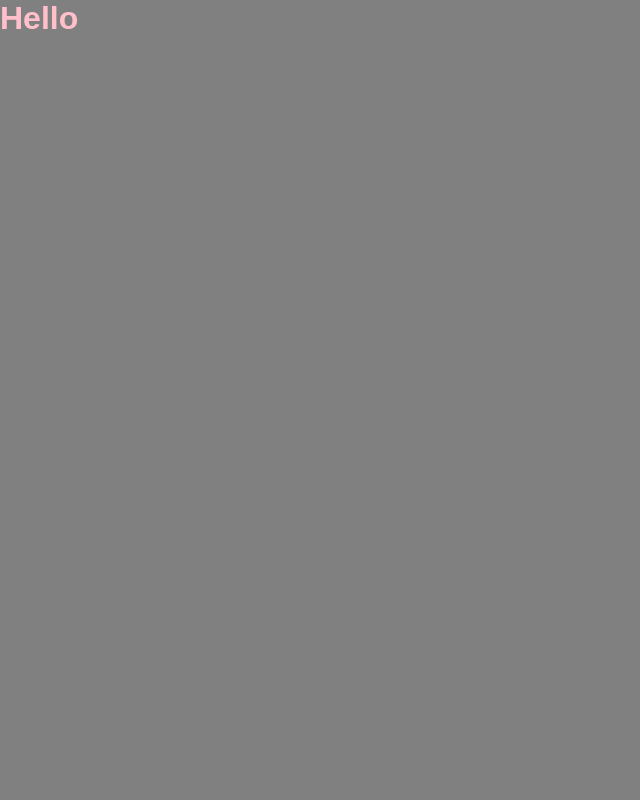
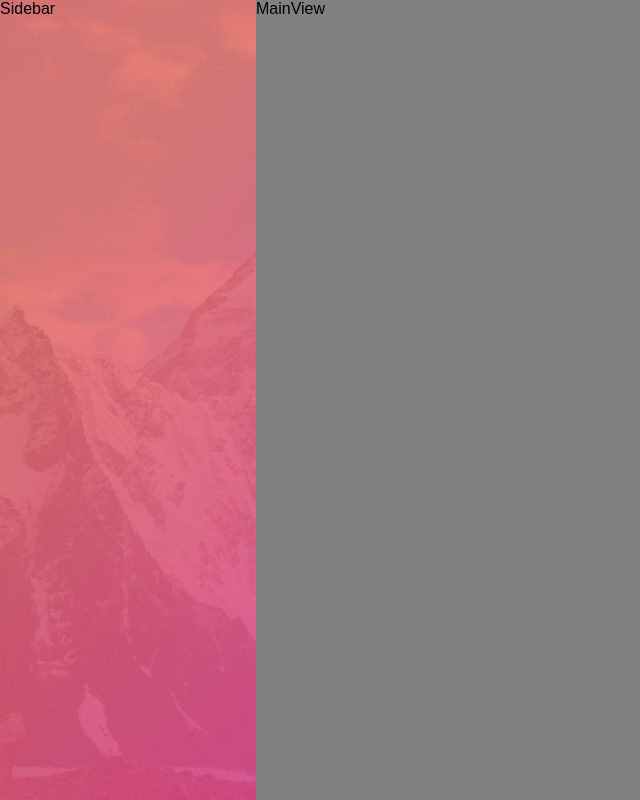
Before and after one commit to login101i/Sidebar, a React (Create React App) app: page / in a window 1280 px wide. Shown: the whole page, without its empty margins (0-640 px from the left). Built offline with nearby package versions, Linux system fonts and the light colour scheme.

Commit message:
adding background to sidebar

```diff
--- a/src/App.js
+++ b/src/App.js
@@ -1,11 +1,19 @@
 import React from 'react'
 import * as s from './App.styles'
+import Sidebar from './components/Sidebar/Sidebar';
+import MainView from './components/MainView/MainView'
+
+const backgroundImage = 'images/mountains.jpg';
+
+
+
 
 function App() {
   return (
 
     <s.App>
-      <s.Header>Hello</s.Header>
+      <Sidebar backgroundImage={backgroundImage}/>
+      <MainView />
     </s.App>
   );
 }
--- a/src/App.styles.js
+++ b/src/App.styles.js
@@ -4,6 +4,7 @@ import styled from '@emotion/styled'
 export const App = styled.div`
 background:grey;
 height:100vh;
+  display: flex;
 `
 
 export const Header = styled.h1`
--- /dev/null
+++ b/src/components/MainView/MainView.js
@@ -0,0 +1,8 @@
+import React from 'react';
+import * as s from './MainView.styles';
+
+const Sidebar = () => {
+    return <s.MainViewContainer>MainView</s.MainViewContainer>
+}
+
+export default Sidebar
--- /dev/null
+++ b/src/components/MainView/MainView.styles.js
@@ -0,0 +1,6 @@
+import styled from '@emotion/styled'
+
+export const MainViewContainer = styled.div`
+  width: 80%;
+  background: grey;
+`
--- a/src/components/Sidebar/Sidebar.js
+++ b/src/components/Sidebar/Sidebar.js
@@ -0,0 +1,8 @@
+import React from 'react';
+import * as s from './Sidebar.styles';
+
+const Sidebar = ({backgroundImage}) => {
+    return <s.SidebarContainer backgroundImage={backgroundImage}>Sidebar</s.SidebarContainer>
+}
+
+export default Sidebar
--- /dev/null
+++ b/src/components/Sidebar/Sidebar.styles.js
@@ -0,0 +1,16 @@
+import styled from '@emotion/styled'
+
+export const SidebarContainer = styled.div`
+  width: 20%;
+  background: yellow;
+    max-width: 280px;
+  min-width: 100px;
+   background-image: linear-gradient(
+    315deg,
+    rgba(252, 82, 150, 0.8) 0%,
+    rgba(246, 112, 98, 0.8) 74%),
+    url(${props => props.backgroundImage});
+  background-size: cover;
+  background-repeat: no-repeat;
+  background-position: top bottom;
+`
```
Also changed, not shown: public/images/mountains.jpg (added), src/components/Sidebar/SidebarStyles.js (deleted).
